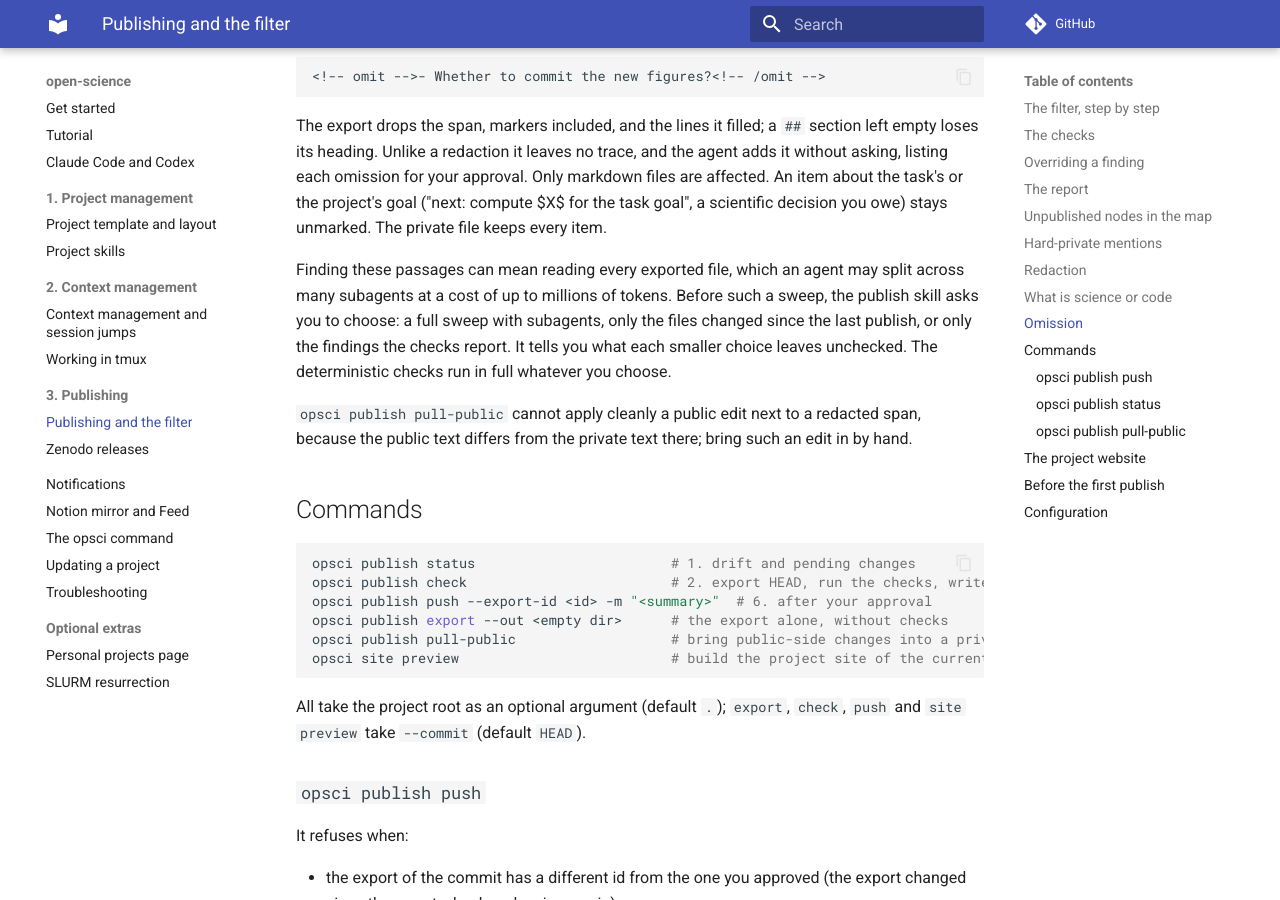
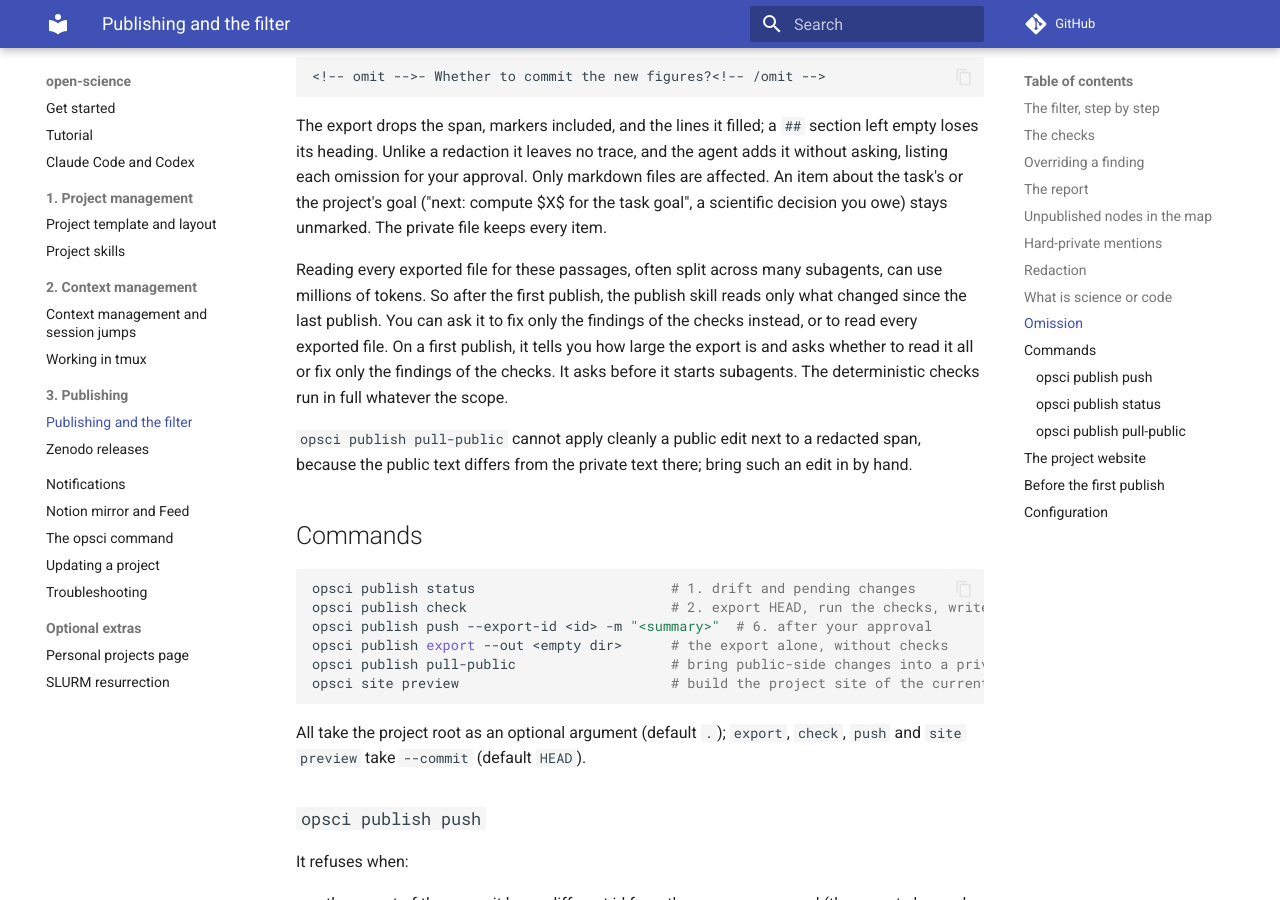
Before and after one commit to mhycheung/open-science, an MkDocs documentation site: the page built from docs/publishing.md, in a window 1280 px wide and 900 px high, scrolled down 7248 px. Built offline with MkDocs 1.6.1 and Material for MkDocs 9.7.7, drawn with Linux system fonts in a browser that asks for light colours; comment, search, counter and statistics services are not loaded.

Commit message:
publish: read the diff only by default after a first publish
The user may ask for the checks' findings only, or for every exported
file; the full read is no longer offered. On a first publish the skill
states the export's size and asks whether to read it all or fix the
findings only. Starting subagents still needs the user's answer.

```diff
--- a/docs/publishing.md
+++ b/docs/publishing.md
@@ -257,11 +257,12 @@ asking, listing each omission for your approval. Only markdown files are affecte
 about the task's or the project's goal ("next: compute $X$ for the task goal", a scientific
 decision you owe) stays unmarked. The private file keeps every item.
 
-Finding these passages can mean reading every exported file, which an agent may split
-across many subagents at a cost of up to millions of tokens. Before such a sweep, the publish
-skill asks you to choose: a full sweep with subagents, only the files changed since the last
-publish, or only the findings the checks report. It tells you what each smaller choice
-leaves unchecked. The deterministic checks run in full whatever you choose.
+Reading every exported file for these passages, often split across many subagents, can use
+millions of tokens. So after the first publish, the publish skill reads only what changed
+since the last publish. You can ask it to fix only the findings of the checks instead, or to
+read every exported file. On a first publish, it tells you how large the export is and asks
+whether to read it all or fix only the findings of the checks. It asks before it starts
+subagents. The deterministic checks run in full whatever the scope.
 
 `opsci publish pull-public` cannot apply cleanly a public edit next to a redacted span,
 because the public text differs from the private text there; bring such an edit in by hand.
```
Also changed, not shown: CHANGELOG.md (+5 -3 lines), plugins/open-science-publish/skills/publish/SKILL.md (+17 -19 lines).
